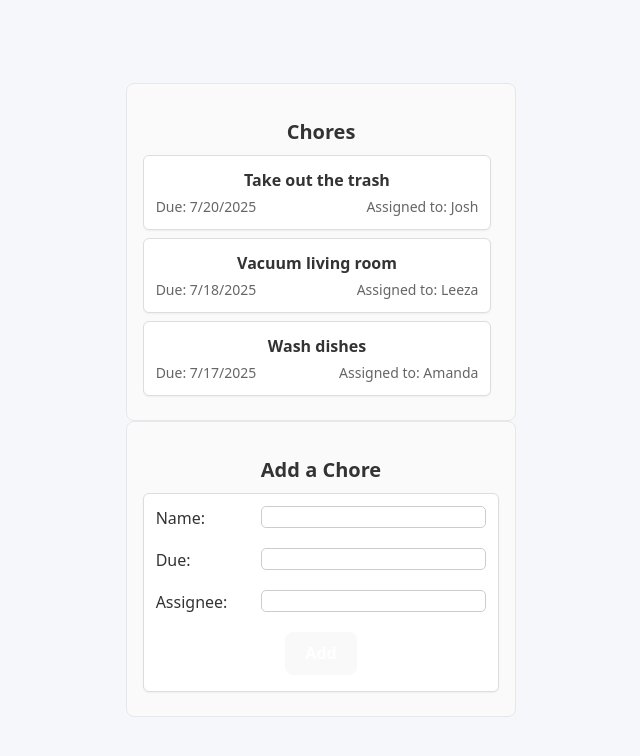
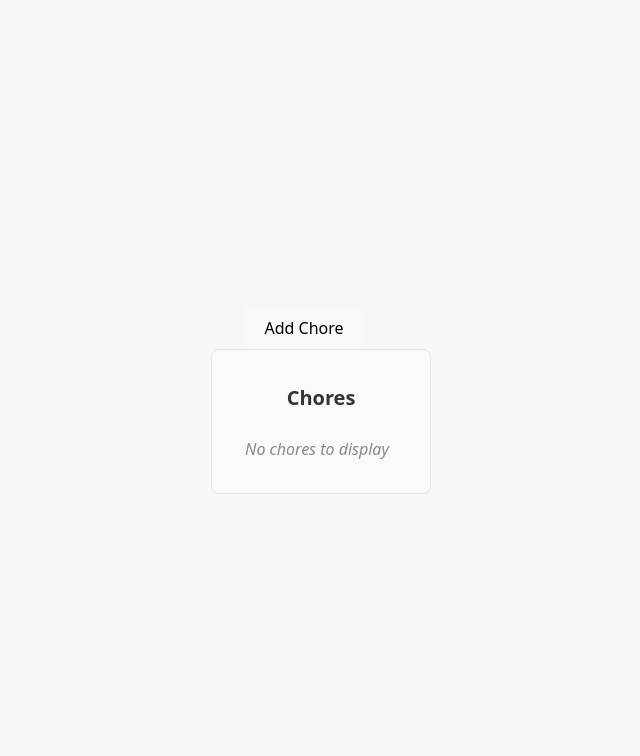
Before and after one commit to leezahuor/chores_app, a React (Vite) app: page / in a window 1280 px wide. Shown: the top 756 px of the page, without its empty margins (336-976 px from the left). Built offline with nearby package versions, Linux system fonts and the light colour scheme.

Commit message:
implemented modal for adding chores

```diff
--- a/src/App.jsx
+++ b/src/App.jsx
@@ -1,13 +1,28 @@
 import "./App.css";
 import HomePage from "./pages/HomePage";
-import AddChorePage from "./pages/AddChorePage";
+import AddChore from "./components/AddChore/AddChore";
+import Modal from "./components/Modal/Modal";
+import { useState } from "react";
 
 function App() {
+  const [chores, setChores] = useState([]);
+  const [showModal, setShowModal] = useState(false);
+
+  const handleAddChore = (newChore) => {
+    setChores([...chores, newChore]);
+    setShowModal(false);
+  };
+
   return (
     <>
       <div>
-        <HomePage />
-        <AddChorePage />
+        <HomePage chores={chores} onShowModal={() => setShowModal(true)} />
+
+        {showModal && (
+          <Modal onClose={() => setShowModal(false)}>
+            <AddChore onAddChore={handleAddChore} />
+          </Modal>
+        )}
       </div>
     </>
   );
--- a/src/components/AddChore/AddChore.css
+++ b/src/components/AddChore/AddChore.css
@@ -33,15 +33,15 @@
 }
 
 .add-chore-input {
-  padding: 10;
+  padding: 10px;
   border: 1px solid #ccc;
   border-radius: 5px;
-  font-size: 16px;
-  width: auto;
+  font-size: 1rem;
+  width: 250px;
   box-sizing: border-box;
-  font-weight: 600;
-  margin-bottom: 0.25rem;
+  margin-bottom: 0.5rem;
   background-color: #fff;
+  color: #333;
 }
 
 .add-chore-button {
--- a/src/components/AddChore/AddChore.jsx
+++ b/src/components/AddChore/AddChore.jsx
@@ -1,40 +1,72 @@
 import "./AddChore.css";
 import { useState } from "react";
 
-function AddChore() {
-  const [name, setName] = useState("");
-  const [dueDate, setDueDate] = useState("");
-  const [assignee, setAssignee] = useState("");
+function AddChore({ onAddChore }) {
+  const [chore, setChore] = useState({
+    choreName: "",
+    dueDate: "",
+    assignee: "",
+  });
 
-  // const addChore = async (e) => {
-  //     e.preventDefault();
+  const submitButton = (e) => {
+    e.preventDefault();
+    onAddChore({ ...chore });
 
-  //     const newChore = {
-  //         name,
-  //         dueDate,
-  //         assignee
-  //     };
-
-  //     const response = await
-  // };
+    setChore({
+      choreName: "",
+      dueDate: "",
+      assignee: "",
+    });
+  };
 
   return (
     <div className="add-chore-container">
       <h2 className="add-chore-title">Add a Chore</h2>
-      <form className="add-chore-card">
-        <label className="add-chore-info">
+      <form className="add-chore-card" onSubmit={submitButton}>
+        <label htmlFor="name" className="add-chore-info">
           Name:
-          <input className="add-chore-input" value={name} />
+          <input
+            className="add-chore-input"
+            data-testid="input-choreName"
+            id="name"
+            type="text"
+            placeholder="Chore Name"
+            value={chore.choreName}
+            onChange={(e) => {
+              setChore({ ...chore, choreName: e.target.value });
+            }}
+          />
         </label>
-        <label className="add-chore-info">
+        <label htmlFor="dueDate" className="add-chore-info">
           Due:
-          <input className="add-chore-input" value={dueDate} />
+          <input
+            className="add-chore-input"
+            data-testid="input-dueDate"
+            id="dueDate"
+            type="date"
+            value={chore.dueDate}
+            onChange={(e) => {
+              setChore({ ...chore, dueDate: e.target.value });
+            }}
+          />
         </label>
-        <label className="add-chore-info">
+        <label htmlFor="assignee" className="add-chore-info">
           Assignee:
-          <input className="add-chore-input" value={assignee} />
+          <input
+            className="add-chore-input"
+            data-testid="input-assignee"
+            id="assignee"
+            type="text"
+            placeholder="Assignee"
+            value={chore.assignee}
+            onChange={(e) => {
+              setChore({ ...chore, assignee: e.target.value });
+            }}
+          />
         </label>
-        <button className="add-chore-button">Add</button>
+        <button className="add-chore-button" type="submit">
+          Add
+        </button>
       </form>
     </div>
   );
--- a/src/components/ChoreList/ChoreList.jsx
+++ b/src/components/ChoreList/ChoreList.jsx
@@ -1,30 +1,30 @@
 import "./ChoreList.css";
 import * as C from "./ChoreListConstants";
 
-// Sample data for the chore list
-const sampleChores = [
-  {
-    name: "Take out the trash",
-    dueDate: "2025-07-20",
-    assignee: "Josh",
-  },
-  {
-    name: "Vacuum living room",
-    dueDate: "2025-07-18",
-    assignee: "Leeza",
-  },
-  {
-    name: "Wash dishes",
-    dueDate: "2025-07-17",
-    assignee: "Amanda",
-  },
-];
+// // Sample data for the chore list
+// const sampleChores = [
+//   {
+//     name: "Take out the trash",
+//     dueDate: "2025-07-20",
+//     assignee: "Josh",
+//   },
+//   {
+//     name: "Vacuum living room",
+//     dueDate: "2025-07-18",
+//     assignee: "Leeza",
+//   },
+//   {
+//     name: "Wash dishes",
+//     dueDate: "2025-07-17",
+//     assignee: "Amanda",
+//   },
+// ];
 
-// Empty sample data to pass to test that chore empty message works
-const sampleChores2 = [];
+// // Empty sample data to pass to test that chore empty message works
+// const sampleChores2 = [];
 
-function ChoreList() {
-  const chores = sampleChores;
+function ChoreList({ chores }) {
+  // const chores = sampleChores;
 
   return (
     <div className="chore-list-container">
--- /dev/null
+++ b/src/components/Modal/Modal.css
@@ -0,0 +1,32 @@
+.modal-overlay {
+  position: fixed;
+  top: 0;
+  left: 0;
+  width: 100vw;
+  height: 100vh;
+  background: rgba(0, 0, 0, 0.5);
+  display: flex;
+  align-items: center;
+  justify-content: center;
+  z-index: 1000;
+}
+
+.modal-content {
+  background: #fff;
+  padding: 2rem;
+  border-radius: 10px;
+  min-width: 320px;
+  max-width: 500px;
+  width: 100%;
+  box-shadow: 0 4px 12px rgba(0, 0, 0, 0.3);
+}
+
+.modal-close-btn {
+  margin-top: 1rem;
+  padding: 0.5rem 1rem;
+  background: #444;
+  color: white;
+  border: none;
+  border-radius: 5px;
+  cursor: pointer;
+}
--- /dev/null
+++ b/src/components/Modal/Modal.jsx
@@ -0,0 +1,16 @@
+import "./Modal.css";
+
+function Modal({ children, onClose }) {
+  return (
+    <div className="modal-overlay" onClick={onClose}>
+      <div className="modal-content" onClick={(e) => e.stopPropagation()}>
+        {children}
+        <button onClick={onClose} className="modal-close-btn">
+          Close
+        </button>
+      </div>
+    </div>
+  );
+}
+
+export default Modal;
--- a/src/pages/AddChorePage.jsx
+++ b/src/pages/AddChorePage.jsx
@@ -1,11 +1,25 @@
-import AddChore from "../components/AddChore/AddChore";
+// import { useState } from "react";
+// import AddChore from "../components/AddChore/AddChore";
 
-function AddChorePage() {
-  return (
-    <div>
-      <AddChore />
-    </div>
-  );
-}
+// function AddChorePage() {
+//   const [chores, setChores] = useState([]);
 
-export default AddChorePage;
+//   const handleAddChore = (newChore) => {
+//     setChores([...chores, newChore]);
+//   };
+
+//   return (
+//     <div>
+//       <AddChore onAddChore={handleAddChore} />
+//       <ul>
+//         {chores.map((chore, index) => (
+//           <li key={index}>
+//             {chore.choreName} - {chore.dueDate} - {chore.assignee}
+//           </li>
+//         ))}
+//       </ul>
+//     </div>
+//   );
+// }
+
+// export default AddChorePage;
--- a/src/pages/HomePage.jsx
+++ b/src/pages/HomePage.jsx
@@ -1,9 +1,10 @@
 import ChoreList from "../components/ChoreList/ChoreList";
 
-function HomePage() {
+function HomePage({ chores, onShowModal }) {
   return (
-    <div>
-      <ChoreList />
+    <div className="home-container">
+      <button onClick={onShowModal}>Add Chore</button>
+      <ChoreList chores={chores} />
     </div>
   );
 }
```
